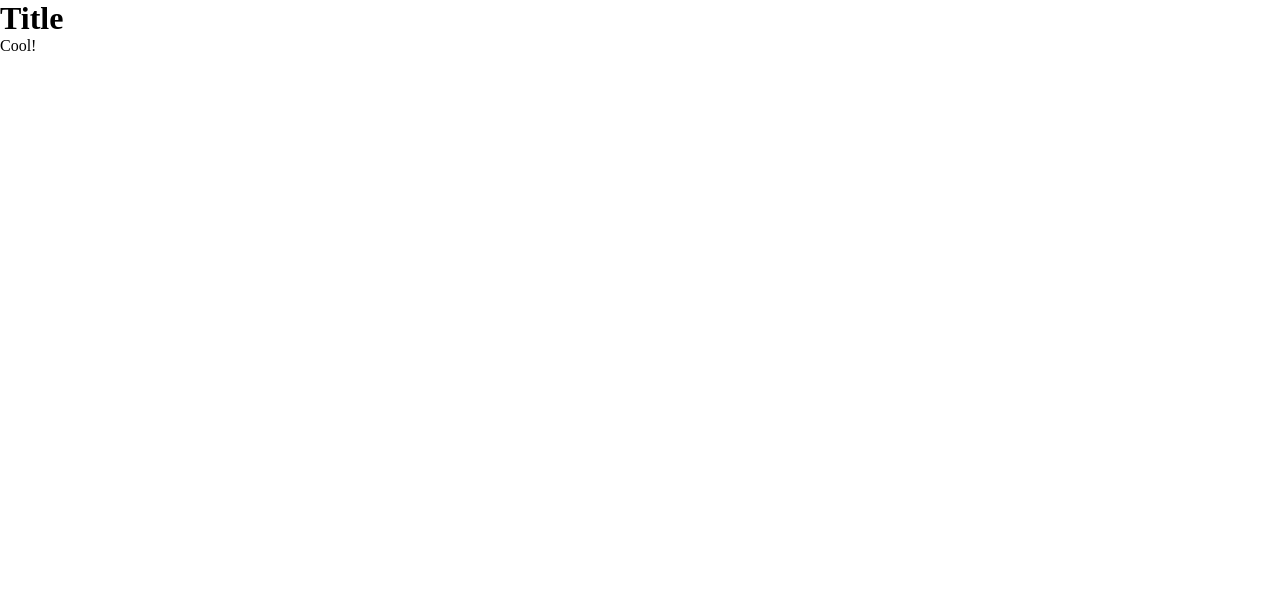
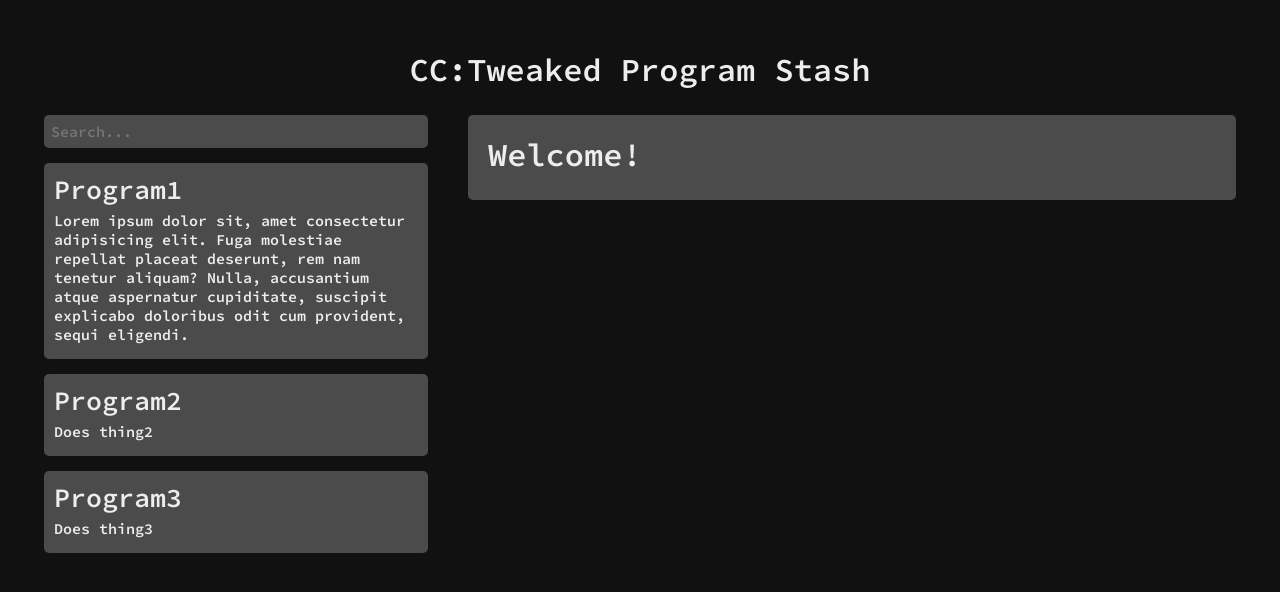
Before and after one commit to Diebeck/Cool-Programs-for-CC-Tweaked, a plain HTML site: page index.html in a window 1280 px wide. Drawn offline with nearby package versions, Linux system fonts and the light colour scheme.

Commit message:
made webpage

```diff
--- a/index.html
+++ b/index.html
@@ -5,9 +5,96 @@
     <meta name="viewport" content="width=device-width, initial-scale=1.0">
     <title>CC:Tweaked Program Stash</title>
     <link rel="stylesheet" href="website/style.css">
+    <script src="https://ajax.googleapis.com/ajax/libs/jquery/3.7.1/jquery.min.js"></script>
+    <link rel="preconnect" href="https://fonts.googleapis.com">
+    <link rel="preconnect" href="https://fonts.gstatic.com" crossorigin>
+    <link href="https://fonts.googleapis.com/css2?family=Source+Code+Pro:ital,wght@0,200..900;1,200..900&display=swap" rel="stylesheet">
+
+
 </head>
 <body>
-    <h1>Title</h1>
-    <p>Cool!</p>
+    <h1 align="center" id="mainTitle">CC:Tweaked Program Stash</h1>
+    <div id="main">
+        <div id="left">
+            <input type="text" id="searchInput" placeholder="Search..." oninput="searchPosts()"/>
+
+            <div id="buttons">
+                <!--Begin buttons-->
+                <button id="program1" class="post">
+                    <h1>Program1</h1>
+                    <p>Lorem ipsum dolor sit, amet consectetur adipisicing elit. Fuga molestiae repellat placeat deserunt, rem nam tenetur aliquam? Nulla, accusantium atque aspernatur cupiditate, suscipit explicabo doloribus odit cum provident, sequi eligendi.</p>
+                </button>
+
+                <button id="program2" class="post">
+                    <h1>Program2</h1>
+                    <p>Does thing2</p>
+                </button>
+
+                <button id="program3" class="post">
+                    <h1>Program3</h1>
+                    <p>Does thing3</p>
+                </button>
+                <!--End buttons-->
+            </div>
+        </div>
+
+        <div id="right">
+            <div id="docs">
+                <!--Begin documents-->
+                <div id="about" class="sidebar">
+                    <h1>Welcome!</h1>
+                </div>
+
+                <div id="program1DOC" class="sidebar">
+                    About program1
+                </div>
+
+                <div id="program2DOC" class="sidebar">
+                    About program2
+                </div>
+
+                <div id="program3DOC" class="sidebar">
+                    About program3
+                </div>
+                <!--End documents-->
+            </div>
+        </div>
+    </div>
+
+    <script>
+        $("#searchInput").on("input", function () {
+            const query = $(this).val().toLowerCase();
+
+            $(".post").each(function () {
+                const postText = $(this).text().toLowerCase();
+
+                if (postText.includes(query)) {
+                    $(this).fadeIn("fast");
+                } else {
+                    $(this).fadeOut("fast");
+                }
+            });
+        });
+
+        $(".sidebar").hide()
+        $("#about").show()
+        // Button click handler
+        $("#buttons button").on("click", function () {
+            // Remove "active" class from all buttons
+            $("#buttons button").removeClass("active");
+
+            // Add "active" class to the clicked button
+            $(this).addClass("active");
+
+
+            // Hide all sidebars
+            $(".sidebar").finish();
+            $(".sidebar").slideUp("fast");
+
+            // Show the associated sidebar
+            const sidebarId = "#" + $(this).attr("id") + "DOC";
+            $(sidebarId).slideDown("fast");
+        });
+    </script>
 </body>
 </html>
--- a/website/style.css
+++ b/website/style.css
@@ -1,4 +1,75 @@
 *{
     margin: 0;
     padding: 0;
+    font-family: "Source Code Pro", serif;
+    font-weight: 600;
+    color: #ededed;
 }
+body{
+    background-color: #111111;
+}
+#mainTitle{
+    padding-top: 50px;
+}
+#searchInput,button{
+    margin-bottom: 15px;
+}
+h1,h2,h3,p{
+    margin-bottom: 5px;
+}
+p,#searchInput{
+    font-size: 15px;
+}
+#main{
+    display: flex;
+    flex-direction: row;
+    justify-content: center;
+}
+#left,#right{
+    margin: 20px;
+}
+#left{
+    width: 30%;
+}
+#right{
+    width: 60%;
+}
+#searchInput{
+    background-color: #4b4b4b;
+    width: 100%;
+    padding: 7px;
+    box-sizing: border-box;
+    border: none;
+    border-radius: 5px;
+}
+#buttons{
+    display: flex;
+    flex-direction: column;
+}
+button{
+    width: 100%;
+    height: auto;
+    padding: 10px;
+    text-align: left;
+    border: none;
+    border-radius: 5px;
+    background-color: #4b4b4b;
+    transition: 0.1s ease;
+    cursor: pointer;
+}
+button:hover{
+    background-color: #979797;
+}
+#buttons .active {
+    background-color: #3265ca;
+
+}
+.sidebar{
+    width: 100%;
+    height: auto;
+    padding: 20px;
+    text-align: left;
+    border-radius: 5px;
+    background-color: #4b4b4b;
+    box-sizing: border-box;
+}
```
